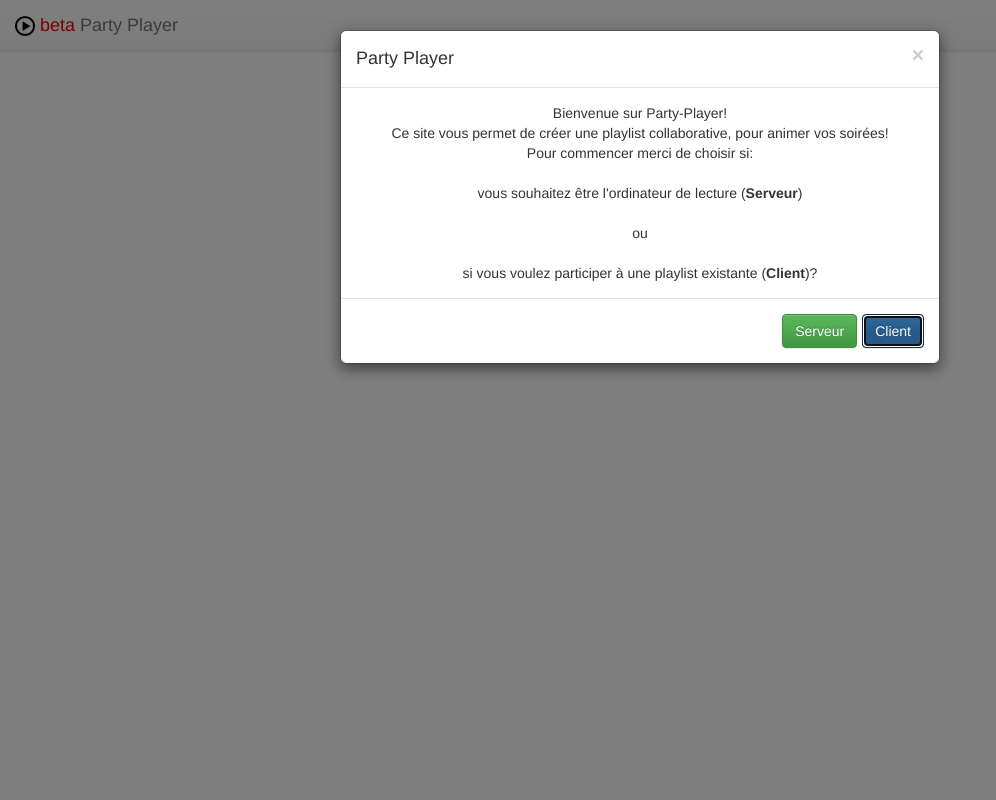
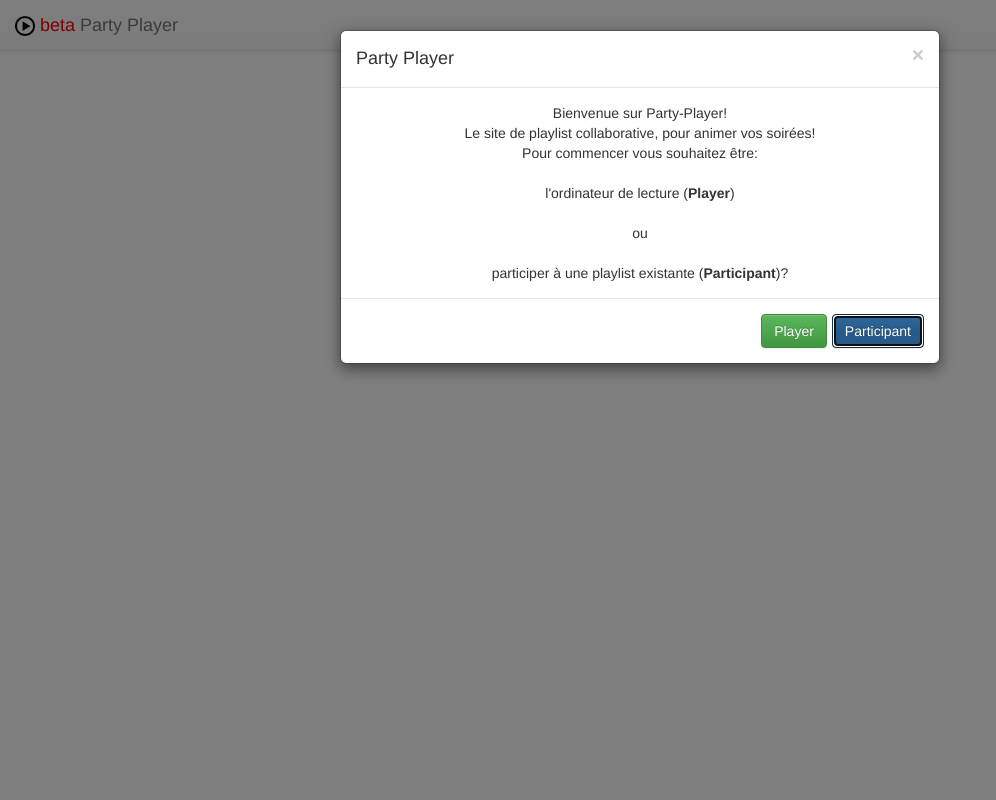
Before and after one commit to TwanoO67/party-player, a PHP site: page / in a window 1280 px wide. Shown: the whole page, without its empty margins (0-996 px from the left). Run offline with PHP 8.4, Linux system fonts and the light colour scheme; some libraries are stand-ins or nearby versions.

Commit message:
modif de l'accueil

```diff
--- a/index.php
+++ b/index.php
@@ -142,11 +142,11 @@
 
         <script>
 	      Intro = bootbox.dialog({
-			  message: "<div style='text-align: center;'>Bienvenue sur Party-Player! <br/> Ce site vous permet de créer une playlist collaborative, pour animer vos soirées! <br/> Pour commencer merci de choisir si: <br/><br/> vous souhaitez être l'ordinateur de lecture (<b>Serveur</b>) <br/><br/> ou <br/><br/> si vous voulez participer à une playlist existante (<b>Client</b>)? </div>",
+			  message: "<div style='text-align: center;'>Bienvenue sur Party-Player! <br/> Le site de playlist collaborative, pour animer vos soirées! <br/> Pour commencer vous souhaitez être: <br/><br/>  l'ordinateur de lecture (<b>Player</b>) <br/><br/> ou <br/><br/> participer à une playlist existante (<b>Participant</b>)? </div>",
 			  title: "Party Player",
 			  buttons: {
 			    success: {
-			      label: "Serveur",
+			      label: "Player",
 			      className: "btn-success",
 			      callback: function() {
 			        mode = 'server';
@@ -154,7 +154,7 @@
 			      }
 			    },
 			    main: {
-			      label: "Client",
+			      label: "Participant",
 			      className: "btn-primary",
 			      callback: function() {
 			        mode = 'client';
--- a/server.php
+++ b/server.php
@@ -86,6 +86,7 @@
                 }
             }
             else{
+	            //recuperation des données existante
                 $donnee = '';
                 $data_ready = false;
                 if(file_exists($filename)){
```
